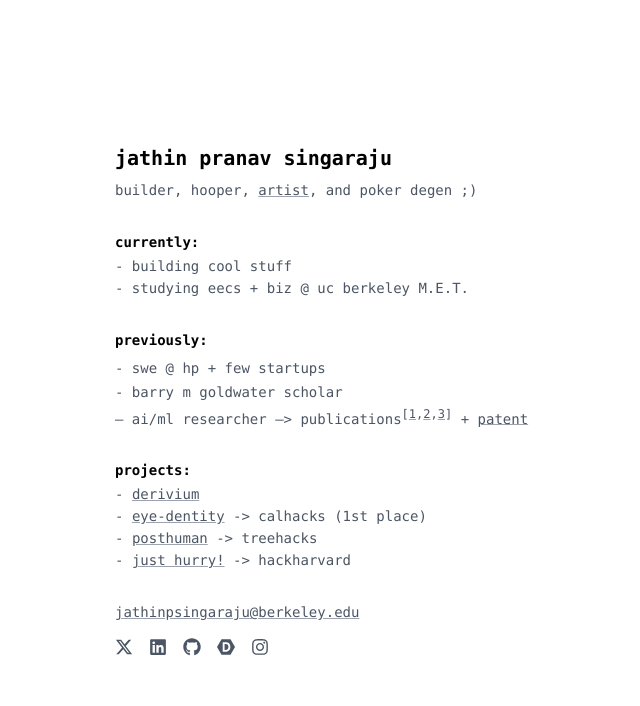
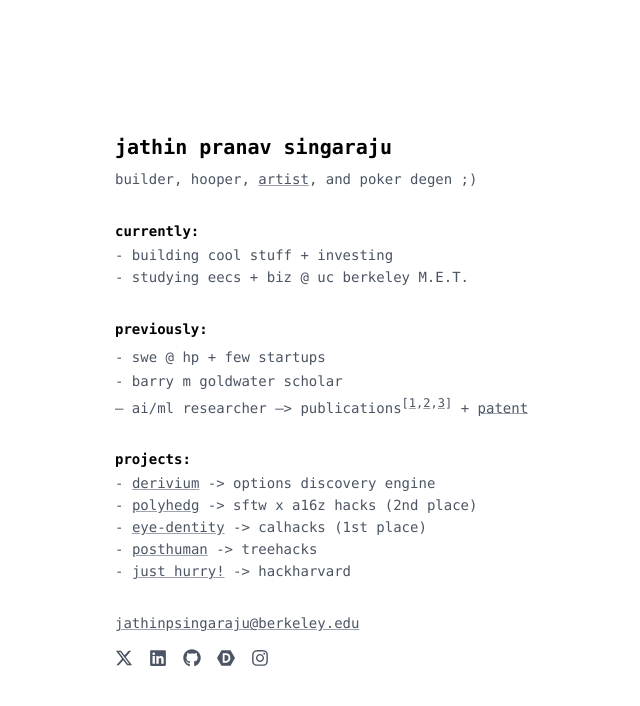
Before and after one commit to jpsingaraju/personal-website, a Next.js app: page / in a window 1280 px wide. Shown: the top 706 px of the page, without its empty margins (189-829 px from the left). Built offline with nearby package versions, Linux system fonts and the light colour scheme.

Commit message:
added polyhedg

```diff
--- a/app/page.js
+++ b/app/page.js
@@ -30,7 +30,7 @@
         <section className="space-y-1">
           <h2 className="text-xs sm:text-sm font-semibold">currently:</h2>
           <ul className="space-y-0.5 text-gray-600 text-xs sm:text-sm">
-            <li>- building cool stuff</li>
+            <li>- building cool stuff + investing</li>
             <li>- studying eecs + biz @ uc berkeley M.E.T.</li>
           </ul>
         </section>
@@ -98,6 +98,19 @@
               >
                 derivium
               </Link>{" "}
+              -&gt; options discovery engine
+            </li>
+            <li>
+              -{" "}
+              <Link
+                href="https://x.com/jpsingaraju/status/1977155001064825136"
+                className="underline decoration-gray-400 hover:decoration-gray-600 transition-all"
+                target="_blank"
+                rel="noopener noreferrer"
+              >
+                polyhedg
+              </Link>{" "}
+              -&gt; sftw x a16z hacks (2nd place)
             </li>
             <li>
               -{" "}
```
